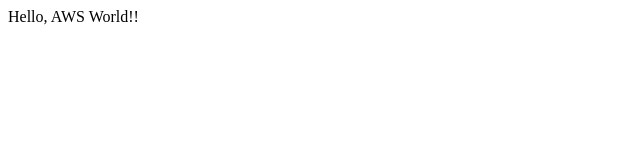
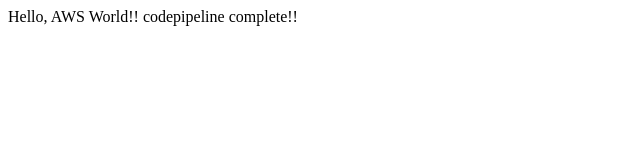
Before and after one commit to higuchi-1113/kadai5-code, a plain HTML site: page src/index.html in a window 1280 px wide. Shown: the whole page, without its empty margins (0-640 px from the left). Drawn offline with Linux system fonts and the light colour scheme.

Commit message:
Codepipelineの作成

```diff
--- a/src/index.html
+++ b/src/index.html
@@ -7,5 +7,6 @@
 </head>
 <body>
   Hello, AWS World!!
+  codepipeline complete!!
 </body>
 </html>
```
